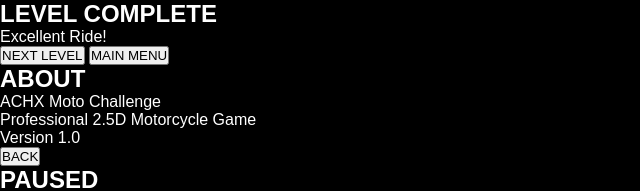
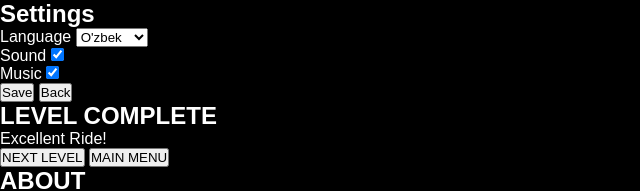
Before and after one commit to chabdilov28-art/ACHX-Moto-Challenge, a plain HTML site: page index.html in a window 1280 px wide. Shown: the top 191 px of the page, without its empty margins (0-640 px from the left). Drawn offline with Linux system fonts and the light colour scheme.

Commit message:
Update index.html

```diff
--- a/index.html
+++ b/index.html
@@ -1,4 +1,47 @@
-    <div id="levelComplete" class="popup hidden">
+        <!-- SETTINGS -->
+        <section id="settings" class="page hidden">
+
+            <h2>Settings</h2>
+
+            <div class="setting-box">
+
+                <label for="language">Language</label>
+
+                <select id="language">
+
+                    <option value="uz">O'zbek</option>
+
+                    <option value="tr">Türkçe</option>
+
+                    <option value="en">English</option>
+
+                    <option value="ru">Русский</option>
+
+                </select>
+
+            </div>
+
+            <div class="setting-box">
+
+                <label for="sound">Sound</label>
+
+                <input type="checkbox" id="sound" checked>
+
+            </div>
+
+            <div class="setting-box">
+
+                <label for="music">Music</label>
+
+                <input type="checkbox" id="music" checked>
+
+            </div>
+
+            <button id="saveSettings">Save</button>
+
+            <button class="backMenu">Back</button>
+
+        </section>    <div id="levelComplete" class="popup hidden">
 
         <div class="popupCard">
 
```
